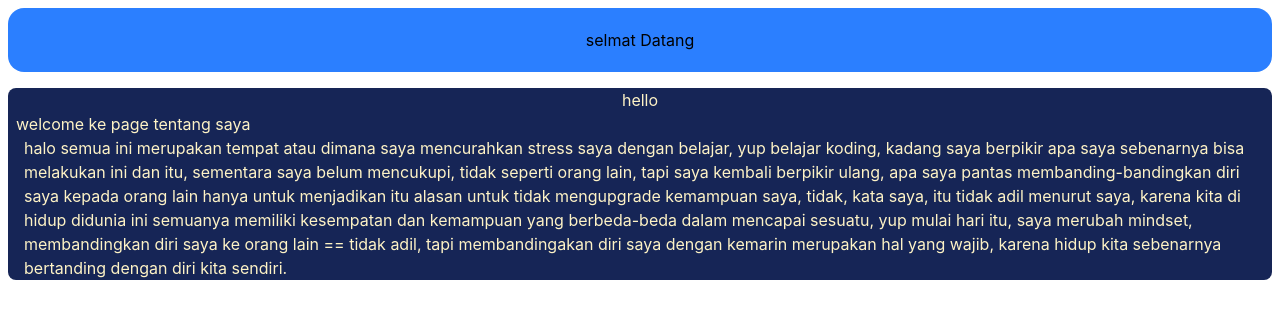
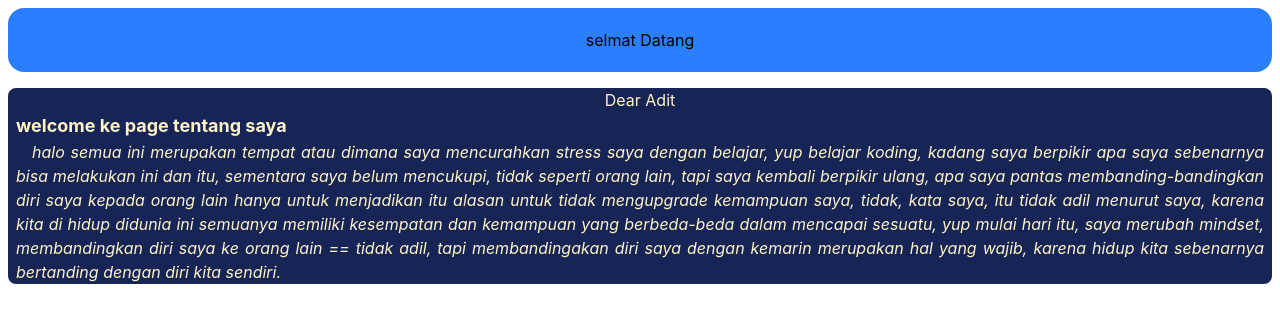
Before and after one commit to adit1a/Todo-List, a website built with Vite: page about.html in a window 1280 px wide. Built offline with nearby package versions, Linux system fonts and the light colour scheme.

Commit message:
membuat page about, tentang developer itu sendiri dan menambahkan beberapa style di teks

```diff
--- a/about.html
+++ b/about.html
@@ -14,9 +14,9 @@
     </header>
     <main class="width:100% p-2">
         <div class="bg-blue-950 h-50%  rounded-lg">
-            <h2 class="text-amber-100 flex justify-center items-center">hello</h2>
-            <h3 class="text-amber-100 pl-2">welcome ke page tentang saya</h3>
-            <p class="text-amber-100 pl-4">halo semua ini merupakan tempat atau dimana saya mencurahkan stress saya dengan belajar, yup belajar koding, kadang saya berpikir apa saya sebenarnya bisa melakukan ini dan itu, sementara saya belum mencukupi, tidak seperti orang lain, tapi saya kembali berpikir ulang, apa saya pantas membanding-bandingkan diri saya kepada orang lain hanya untuk menjadikan itu alasan untuk tidak mengupgrade kemampuan saya, tidak, kata saya, itu tidak adil menurut saya, karena kita di hidup didunia ini semuanya memiliki kesempatan dan kemampuan yang berbeda-beda dalam mencapai sesuatu, yup mulai hari itu, saya merubah mindset, membandingkan diri saya ke orang lain == tidak adil, tapi membandingakan diri saya dengan kemarin merupakan hal yang wajib, karena hidup kita sebenarnya bertanding dengan diri kita sendiri.</p>
+            <h2 class="text-amber-100 flex justify-center items-center">Dear Adit</h2>
+            <h3 class="text-amber-100 pl-2 font-bold text-lg">welcome ke page tentang saya</h3>
+            <p class="text-amber-100 indent-4 text-justify pr-2 pl-2 italic">halo semua ini merupakan tempat atau dimana saya mencurahkan stress saya dengan belajar, yup belajar koding, kadang saya berpikir apa saya sebenarnya bisa melakukan ini dan itu, sementara saya belum mencukupi, tidak seperti orang lain, tapi saya kembali berpikir ulang, apa saya pantas membanding-bandingkan diri saya kepada orang lain hanya untuk menjadikan itu alasan untuk tidak mengupgrade kemampuan saya, tidak, kata saya, itu tidak adil menurut saya, karena kita di hidup didunia ini semuanya memiliki kesempatan dan kemampuan yang berbeda-beda dalam mencapai sesuatu, yup mulai hari itu, saya merubah mindset, membandingkan diri saya ke orang lain == tidak adil, tapi membandingakan diri saya dengan kemarin merupakan hal yang wajib, karena hidup kita sebenarnya bertanding dengan diri kita sendiri.</p>
         </div>
     </main>
     <footer>
```
